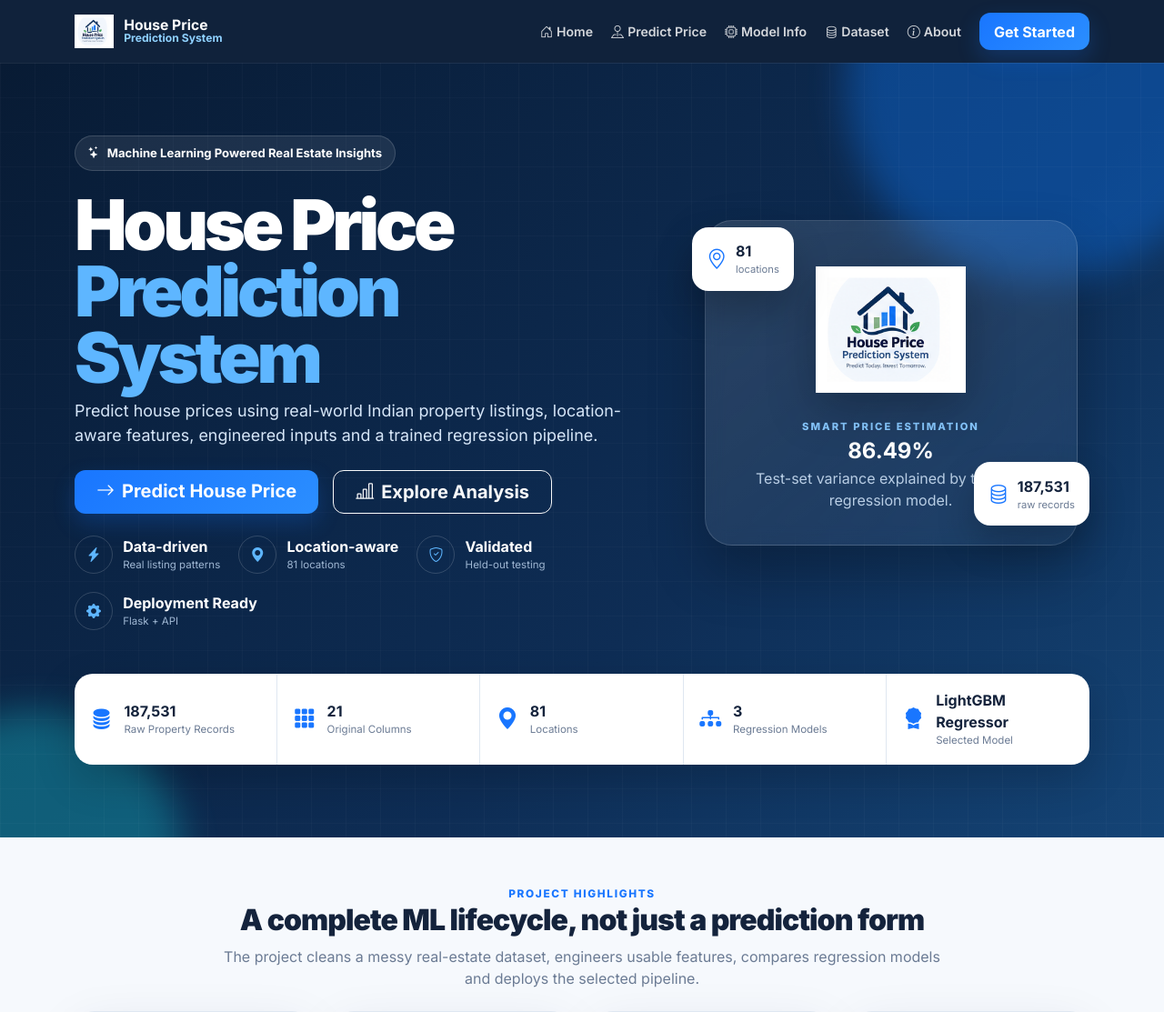
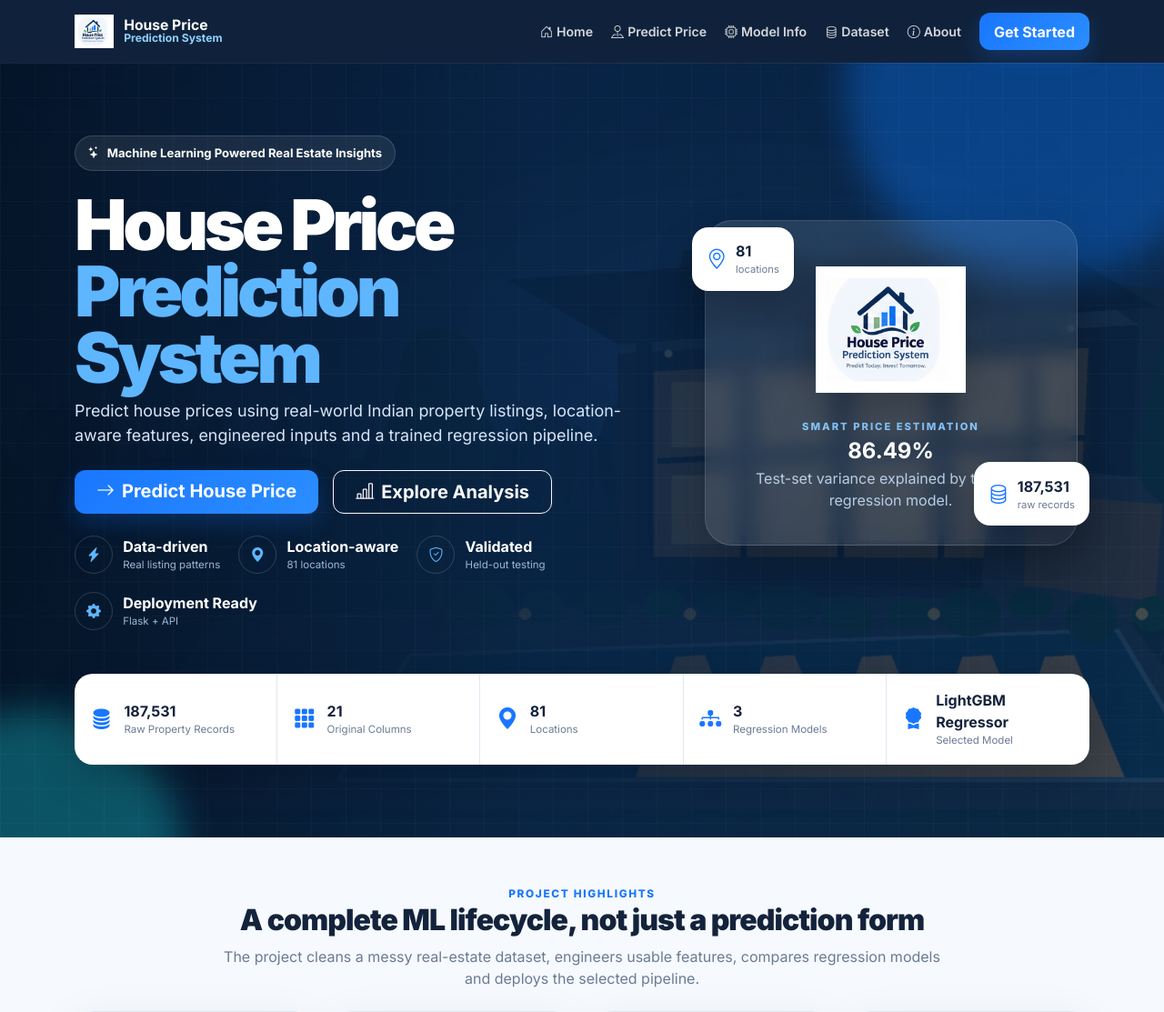
Before and after one commit to DevwithAJ/House-Price-Prediction-System, a Flask app: page / in a window 1280 px wide. Shown: the top 1113 px of the page at 91% size. Run offline with Flask 3, Linux system fonts and the light colour scheme.

Commit message:
Add professional house background and UI update

```diff
--- a/static/css/style.css
+++ b/static/css/style.css
@@ -10,7 +10,7 @@
 .btn{border-radius:12px;font-weight:700}.btn-primary{background:linear-gradient(135deg,var(--blue),#2b8eff);border:none;box-shadow:0 10px 25px rgba(25,118,255,.22)}.btn-primary:hover{background:#0f63dd}
 .py-lg-6{padding-top:5rem!important;padding-bottom:5rem!important}
 
-.hero{position:relative;overflow:hidden;background:linear-gradient(135deg,#081b34 0%,#0e2d55 62%,#144476 100%);color:#fff}
+.hero{position:relative;overflow:hidden;background:linear-gradient(90deg,rgba(4,20,40,.96) 0%,rgba(8,36,70,.90) 46%,rgba(8,38,73,.72) 100%),url("../images/hero-house-bg.webp") center/cover no-repeat;color:#fff}
 .hero:after{content:"";position:absolute;inset:0;background-image:linear-gradient(90deg,rgba(255,255,255,.025) 1px,transparent 1px),linear-gradient(rgba(255,255,255,.02) 1px,transparent 1px);background-size:38px 38px;pointer-events:none}
 .hero .container{position:relative;z-index:2}.hero-glow{position:absolute;border-radius:50%;filter:blur(20px);opacity:.35}.hero-glow-a{width:430px;height:430px;background:#0d7cff;top:-190px;right:-80px}.hero-glow-b{width:320px;height:320px;background:#18c6d2;bottom:-180px;left:-120px}
 .hero-kicker{display:inline-flex;align-items:center;gap:.5rem;padding:.55rem .85rem;border:1px solid rgba(255,255,255,.15);background:rgba(255,255,255,.08);border-radius:999px;font-size:.82rem;font-weight:700}
@@ -21,6 +21,7 @@
     font-size: 1.5rem;
     font-weight: 700;
 }
+
 .house-shell p{color:#b9cee5;margin:0}.floating-card{position:absolute;background:#fff;color:var(--ink);border-radius:18px;padding:.9rem 1rem;box-shadow:0 20px 40px rgba(0,0,0,.22);display:grid;grid-template-columns:auto auto;gap:0 .6rem;align-items:center}.floating-card i{grid-row:1/3;color:var(--blue);font-size:1.4rem}.floating-card strong{font-size:1rem}.floating-card span{font-size:.7rem;color:var(--muted)}.card-one{left:0;top:24px}.card-two{right:0;bottom:38px}
 .stats-ribbon{background:#fff;color:var(--ink);display:grid;grid-template-columns:repeat(5,1fr);border-radius:20px;overflow:hidden;box-shadow:0 16px 45px rgba(0,0,0,.18)}.stats-ribbon>div{padding:1.1rem;display:flex;align-items:center;gap:.8rem;border-right:1px solid var(--line)}.stats-ribbon>div:last-child{border-right:none}.stats-ribbon i{color:var(--blue);font-size:1.5rem}.stats-ribbon strong,.stats-ribbon small{display:block}.stats-ribbon strong{font-size:1rem}.stats-ribbon small{font-size:.72rem;color:var(--muted)}
 
@@ -41,7 +42,7 @@ code{color:#145fc0}
 
 @media(max-width:1199px){.stats-ribbon{grid-template-columns:repeat(3,1fr)}.stats-ribbon>div{border-bottom:1px solid var(--line)}.lifecycle{grid-template-columns:repeat(4,1fr)}}
 @media(max-width:991px){.hero-visual{min-height:330px}.form-column{padding:1.5rem}.alt-column{border-left:none;border-top:1px solid var(--line)}.stats-ribbon{grid-template-columns:repeat(2,1fr)}.lifecycle{grid-template-columns:repeat(3,1fr)}}
-@media(max-width:767px){.hero-title{font-size:3.2rem}.card-one{left:10px}.card-two{right:10px}.stats-ribbon{grid-template-columns:1fr}.hero-feature-row{display:grid;grid-template-columns:repeat(2,1fr)}.detail-grid,.dataset-kv{grid-template-columns:1fr}.price-result-card{align-items:flex-start;flex-wrap:wrap}.result-metric{margin-left:0}.lifecycle{grid-template-columns:repeat(2,1fr)}.footer-bottom{flex-direction:column}.page-heading-row{align-items:flex-start}}
+@media(max-width:767px){.hero{background-position:66% center;background-image:linear-gradient(90deg,rgba(4,20,40,.97) 0%,rgba(8,36,70,.93) 62%,rgba(8,38,73,.82) 100%),url("../images/hero-house-bg.webp")}.hero-title{font-size:3.2rem}.card-one{left:10px}.card-two{right:10px}.stats-ribbon{grid-template-columns:1fr}.hero-feature-row{display:grid;grid-template-columns:repeat(2,1fr)}.detail-grid,.dataset-kv{grid-template-columns:1fr}.price-result-card{align-items:flex-start;flex-wrap:wrap}.result-metric{margin-left:0}.lifecycle{grid-template-columns:repeat(2,1fr)}.footer-bottom{flex-direction:column}.page-heading-row{align-items:flex-start}}
 @media(max-width:480px){.hero-feature-row{grid-template-columns:1fr}.house-shell{padding:1.5rem}.house-shell img{width:130px;height:130px}.floating-card{position:static;margin-top:.8rem}.hero-visual{display:block;min-height:auto}.stats-ribbon{margin-top:2rem!important}.form-actions{flex-direction:column}.lifecycle{grid-template-columns:1fr}}
 
 /* ===== Final deploy UX: prediction loader + responsive polish ===== */
--- a/templates/index.html
+++ b/templates/index.html
@@ -25,9 +25,7 @@
           <div class="house-shell">
             <img src="{{ url_for('static', filename='images/logo.png') }}" alt="House Price Prediction System logo">
             <div class="visual-label">SMART PRICE ESTIMATION</div>
-            <div class="visual-price">
-    {{ (metadata.test_metrics.R2 * 100)|round(2) }}%
-</div>
+            <div class="visual-price"> {{ (metadata.test_metrics.R2 * 100)|round(2) }}%</div>
             <p>Test-set variance explained by the final regression model.</p>
           </div>
           <div class="floating-card card-one"><i class="bi bi-geo-alt"></i><strong>81</strong><span>locations</span></div>
```
Also changed, not shown: README.md, static/images/hero-house-bg.webp (added).
